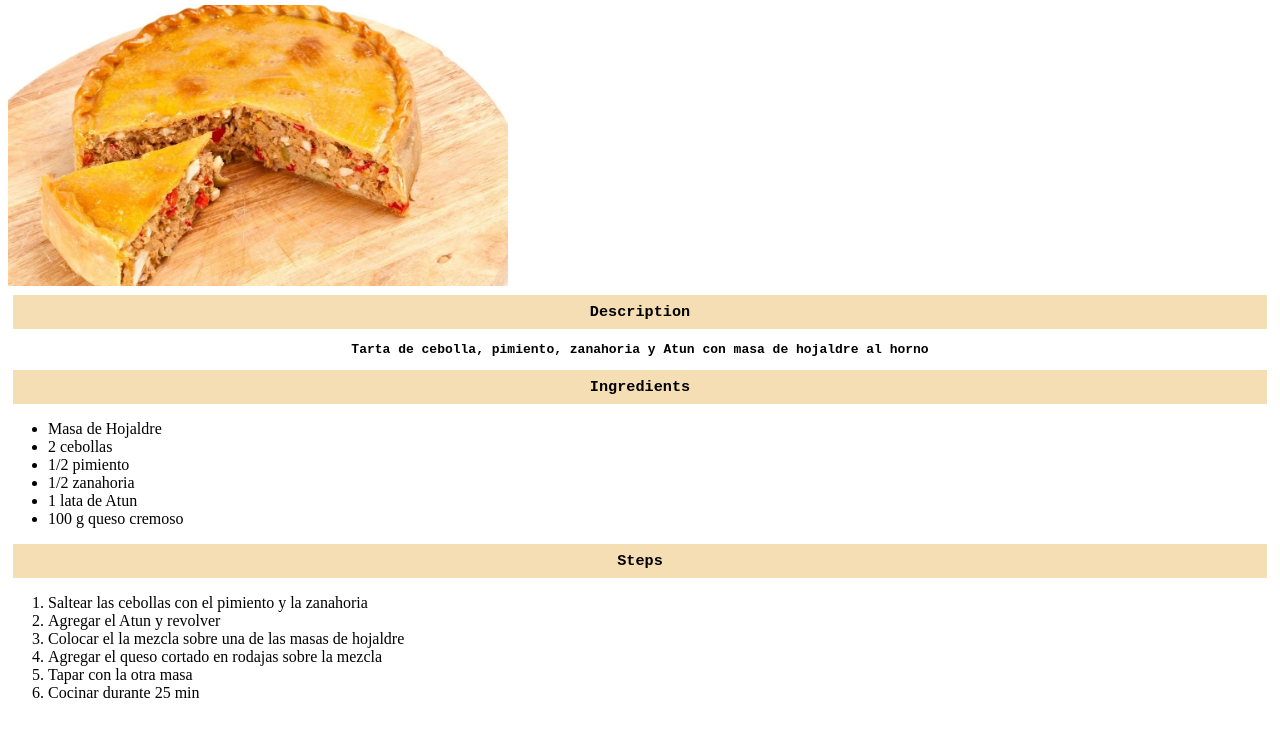
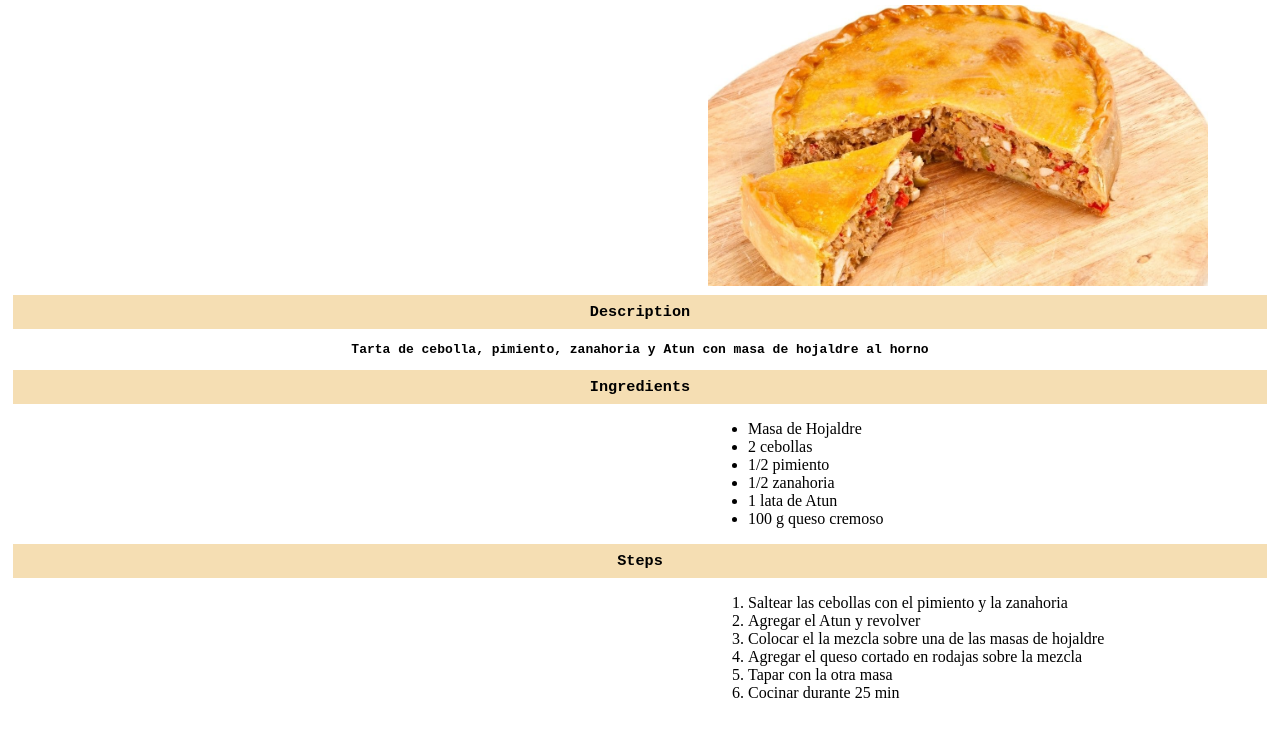
Before and after one commit to NachoRam123/Recipes, a plain HTML site: page recipes/tarta-atun.html in a window 1280 px wide. Shown: the part 51-788 px from the top of the page. Drawn offline with Linux system fonts and the light colour scheme.

Commit message:
otras pruebas de margin

```diff
--- a/recipes/tarta-atun.html
+++ b/recipes/tarta-atun.html
@@ -13,7 +13,7 @@
         <h3>Description</h3>
             <p class="description">Tarta de cebolla, pimiento, zanahoria y Atun con masa de hojaldre al horno</p>
         <h3>Ingredients</h3>
-            <ul>
+            <ul class="bullet">
                 <li>Masa de Hojaldre</li>
                 <li>2 cebollas</li>
                 <li>1/2 pimiento</li>
@@ -22,7 +22,7 @@
                 <li>100 g queso cremoso</li>
             </ul>
         <h3>Steps</h3>
-            <ol>
+            <ol class="bullet">
                 <li>Saltear las cebollas con el pimiento y la zanahoria</li>
                 <li>Agregar el Atun y revolver</li>
                 <li>Colocar el la mezcla sobre una de las masas de hojaldre</li>
--- a/style.css
+++ b/style.css
@@ -2,7 +2,9 @@
     padding: 8px;
     margin: 5px;
 } */
-
+.bullet {
+    margin-left: 700px;
+}
 div,
 p,
 h1,
@@ -67,4 +69,5 @@ img {
     height: auto;
     width: 500px;
     align-content: center;
+    margin-left: 700px;
 }
```
Also changed, not shown: recipes/hambur-garbanzos.html (+2 -2 lines), recipes/tortilla-papa.html (+2 -2 lines).
